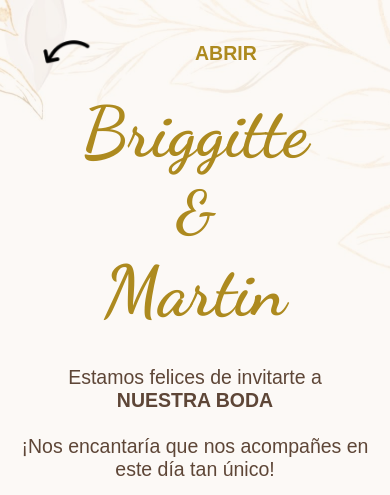
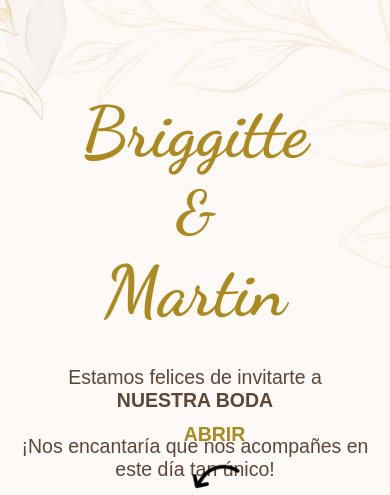
Before and after one commit to jcaceres89c/boda, a plain HTML site: page index.html in a window 390 px wide. Shown: the top 495 px of the page. Drawn offline with Linux system fonts and the light colour scheme; a web font is replaced by a local one.

Commit message:
modificacion de html

```diff
--- a/css/styles.css
+++ b/css/styles.css
@@ -153,20 +153,27 @@ html, body {
   }
 
   .abrir-indicador {
-    top: 5%;
-    left: 50%;
-    transform: translateX(-50%);
+    position: absolute;
+    top: 55%;        /* Baja a la altura de la carta */
+    left: 55%;       /* Centrado respecto al sobre */
+    transform: translate(-50%, -50%);
+    z-index: 3;
   }
 
   .abrir-texto {
     font-size: 5vw;
-    top: -350px;   /* Ajusta según necesidad */
-    right: -300px;  /* Ajusta según necesidad */
+    font-weight: bold;
+    color: #AD8A1F;
+    animation: parpadeo 1s infinite;
+    font-family: Arial, sans-serif;
+    margin-bottom: 0.2rem;
   }
 
   .flecha-img {
     width: 15vw;
-    top: -150px;   /* Ajusta según necesidad */
-    right: -300px;  /* Ajusta según necesidad */
+    display: block;
+    margin: 0 auto; /* Centra horizontalmente la flecha */
+    animation: parpadeo 1s infinite;
   }
 }
+}
```
